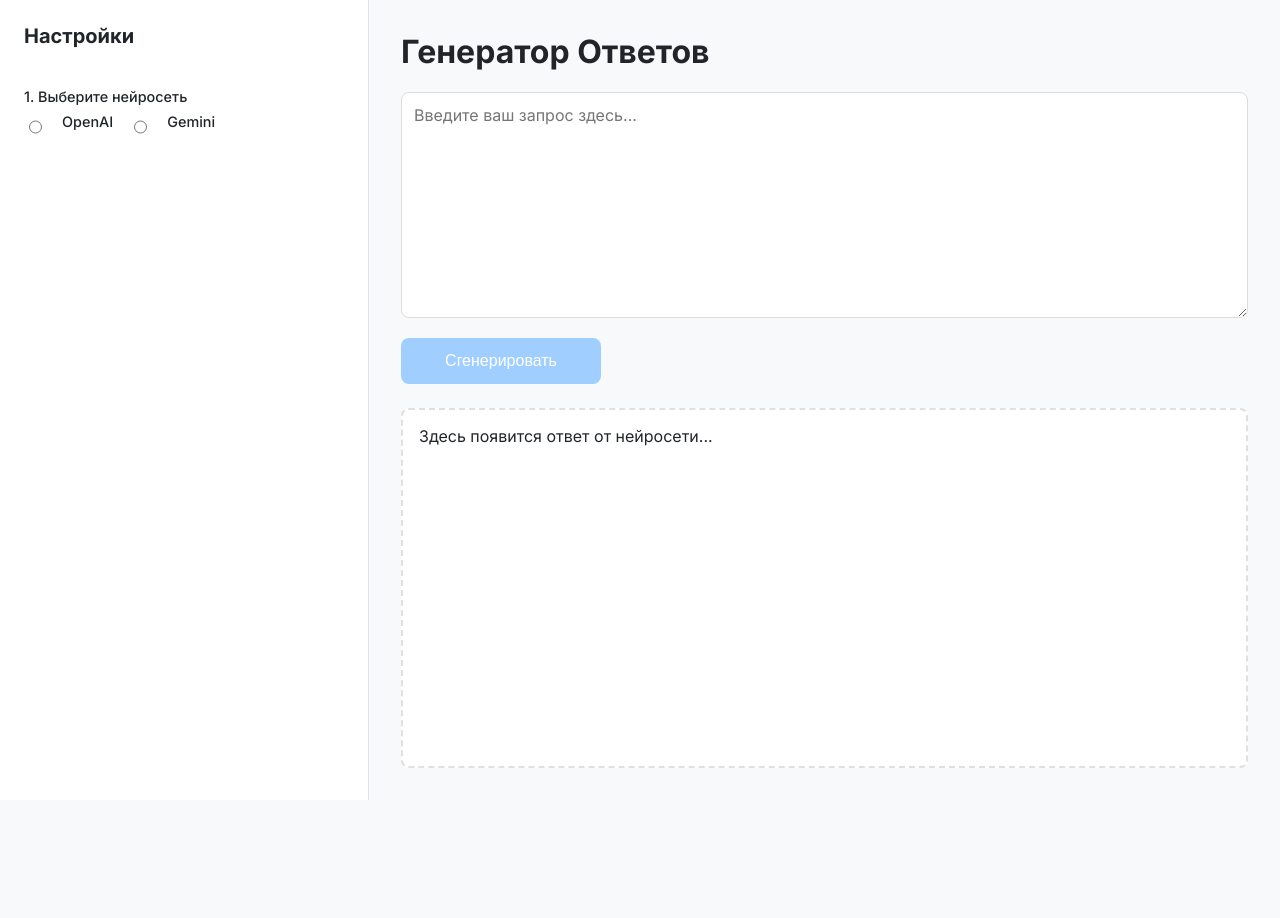
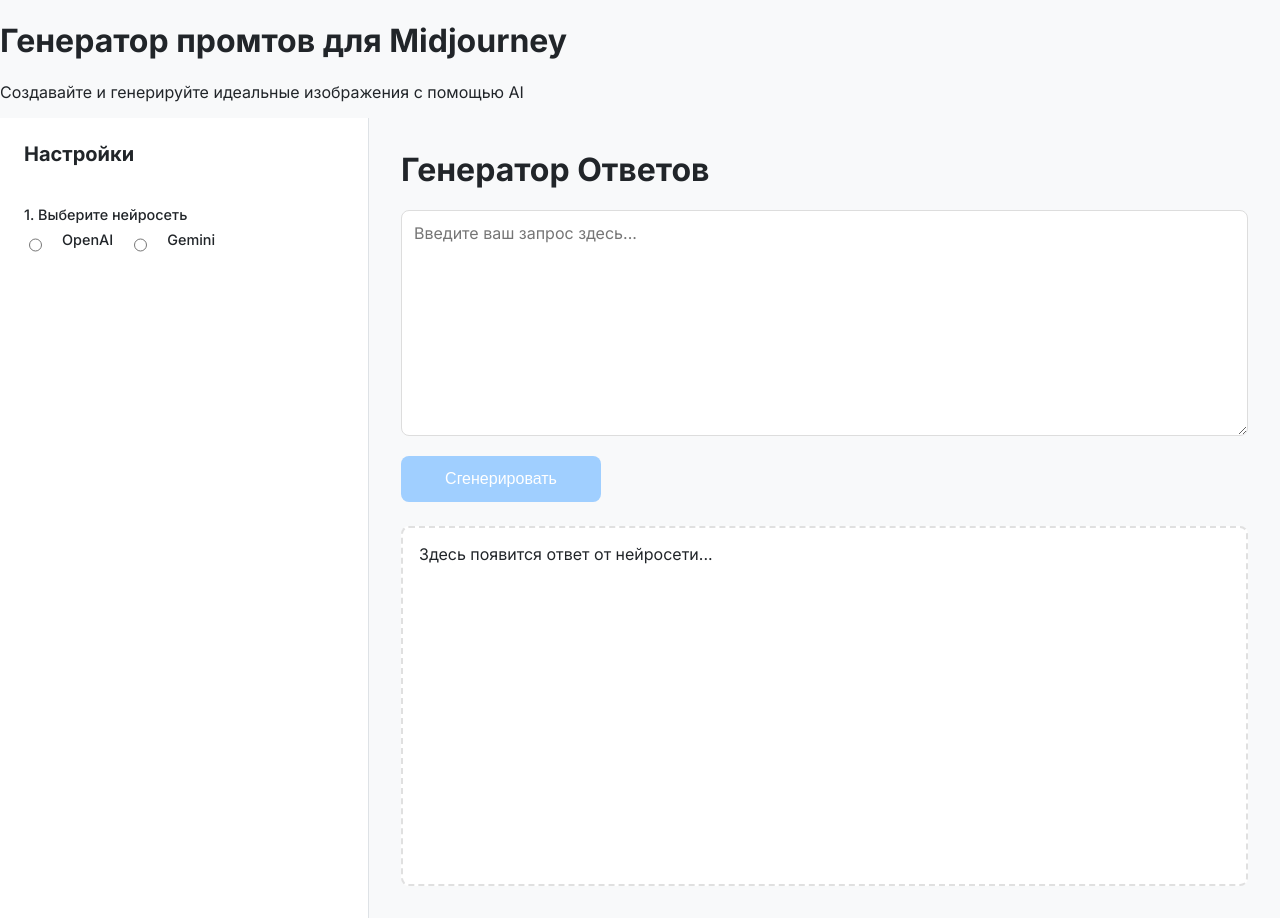
Before and after one commit to ttcuxy/midj, a website: page public/index.html in a window 1280 px wide. Before the commit the page ends 800 px from the top, so only its background shows below. Drawn offline with Linux system fonts and the light colour scheme.

Commit message:
тест обновления заголовка затуп

```diff
--- a/public/index.html
+++ b/public/index.html
@@ -3,13 +3,18 @@
 <head>
     <meta charset="UTF-8">
     <meta name="viewport" content="width=device-width, initial-scale=1.0">
-    <title>LLM Prompt Tester</title>
+    <title>Генератор промтов для Midjourney</title>
     <link rel="stylesheet" href="style.css">
     <link rel="preconnect" href="https://fonts.googleapis.com">
     <link rel="preconnect" href="https://fonts.gstatic.com" crossorigin>
     <link href="https://fonts.googleapis.com/css2?family=Inter:wght@400;500;700&display=swap" rel="stylesheet">
 </head>
 <body>
+    <div class="app-container">
+        <header class="app-header">
+            <h1>Генератор промтов для Midjourney</h1>
+            <p>Создавайте и генерируйте идеальные изображения с помощью AI</p>
+        </header>
         <div class="app-layout">
             <aside class="sidebar">
                 <h2>Настройки</h2>
@@ -70,6 +75,7 @@
                 </div>
             </main>
         </div>
+    </div>
     <script src="main.js"></script>
 </body>
 </html>
```
Also changed, not shown: README.md. Lines whose indentation alone changed are shown as unchanged.
